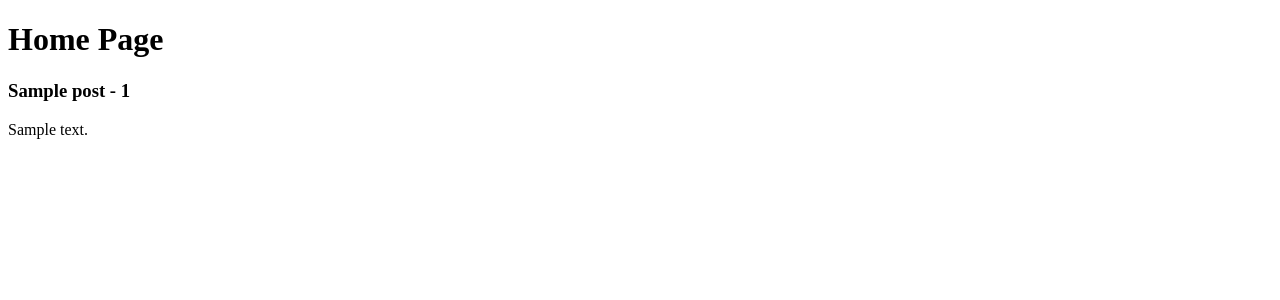
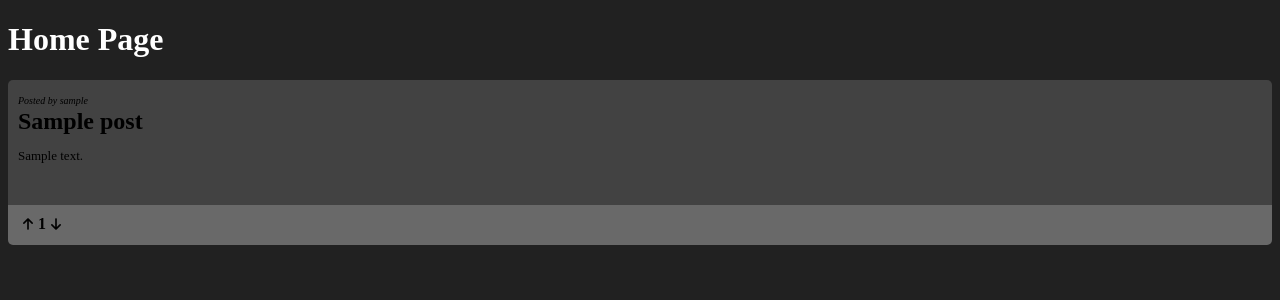
Before and after one commit to Abdullah-03/Reddit, a Django app: page / in a window 1280 px wide. Shown: the top 300 px of the page. Run offline with Django 4.2, Linux system fonts and the light colour scheme; tables that the repository leaves empty hold one stand-in row (values such as "Sample post"); some libraries are stand-ins or nearby versions.

Commit message:
homepage styling

```diff
--- a/reddit_clone/settings.py
+++ b/reddit_clone/settings.py
@@ -37,7 +37,6 @@ INSTALLED_APPS = [
     'django.contrib.sessions',
     'django.contrib.messages',
     'django.contrib.staticfiles',
-
     #  Local Apps
     'profiles.apps.ProfilesConfig',
     'pages.apps.PagesConfig',
@@ -122,6 +121,7 @@ USE_TZ = True
 # https://docs.djangoproject.com/en/4.2/howto/static-files/
 
 STATIC_URL = 'static/'
+STATICFILES_DIRS = [BASE_DIR / "static"]
 
 # Default primary key field type
 # https://docs.djangoproject.com/en/4.2/ref/settings/#default-auto-field
--- /dev/null
+++ b/static/css/base.css
@@ -0,0 +1,59 @@
+body {
+    background-color: #212121;
+}
+
+h1 {
+    color: white;
+}
+
+.post {
+    display: flex;
+    flex-direction: column;
+    margin-bottom: 3%;
+}
+
+.post-vote {
+    display: flex;
+    background-color: dimgray;
+    flex-basis: 5%;
+    border-bottom-left-radius: 5px;
+    border-bottom-right-radius: 5px;
+    padding: 10px;
+}
+
+.post-vote button {
+    width: 20px;
+    height: 20px;
+    padding: 0;
+    border: none;
+    background: dimgray none;
+    display: flex;
+    align-items: center;
+    justify-content: center;
+}
+
+
+.post-vote button:hover {
+    color: red;
+}
+
+.post-body {
+    background-color: #424242;
+    flex-basis: 80%;
+    padding: 10px;
+    border-top-left-radius: 5px;
+    border-top-right-radius: 5px;
+}
+
+.post-body i {
+    font-size: x-small;
+    font-weight: 100;
+}
+
+.post-body h2 {
+    margin: 0;
+}
+
+.post-body p {
+    font-size: small;
+}
--- a/templates/_base.html
+++ b/templates/_base.html
@@ -1,8 +1,13 @@
+{% load static %}
+
 <!DOCTYPE html>
 <html lang="en">
 <head>
     <meta charset="UTF-8">
+    <meta name="viewport" content="width=device-width, initial-scale=1">
     <title>{% block title %}{% endblock %}</title>
+    <link rel="stylesheet" href="{% static 'css/base.css' %}">
+    <script src="https://kit.fontawesome.com/6d13699433.js" crossorigin="anonymous"></script>
 </head>
 <body>
 {% block content %}
--- a/templates/home.html
+++ b/templates/home.html
@@ -6,8 +6,28 @@
 <h1>Home Page</h1>
 
     {% for post in posts %}
-        <h3>{{ post.title }} - {{ post.karma }}</h3>
-        <p>{{ post.body }}</p><br>
+        <div class="post">
+            <div class="post-body">
+                <i>Posted by {{ post.author.username }}</i>
+                <h2>{{ post.title }}</h2>
+                <p>{{ post.body }}</p><br>
+            </div>
+        <div class="post-vote">
+                <button hx-post="/clicked"
+                hx-trigger="click"
+                hx-target="#parent-div"
+                hx-swap="innerHTML">
+                    <i class="fa-solid fa-arrow-up"></i>
+                </button>
+                <b id="post-karma">{{ post.karma }}</b>
+                <button hx-post="/clicked"
+                hx-trigger="click"
+                hx-target="#post-karma"
+                hx-swap="innerHTML">
+                    <i class="fa-solid fa-arrow-down"></i>
+                </button>
+            </div>
+        </div>
     {% endfor %}
 
 {% endblock %}
```
